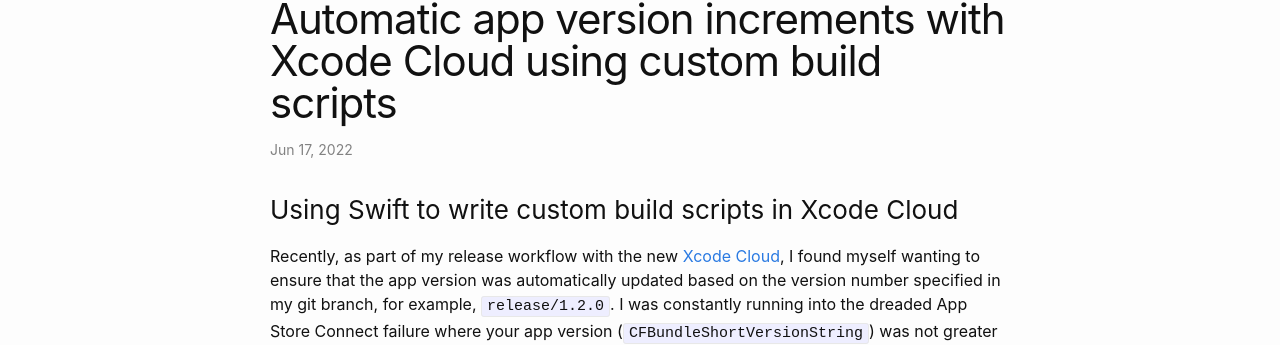
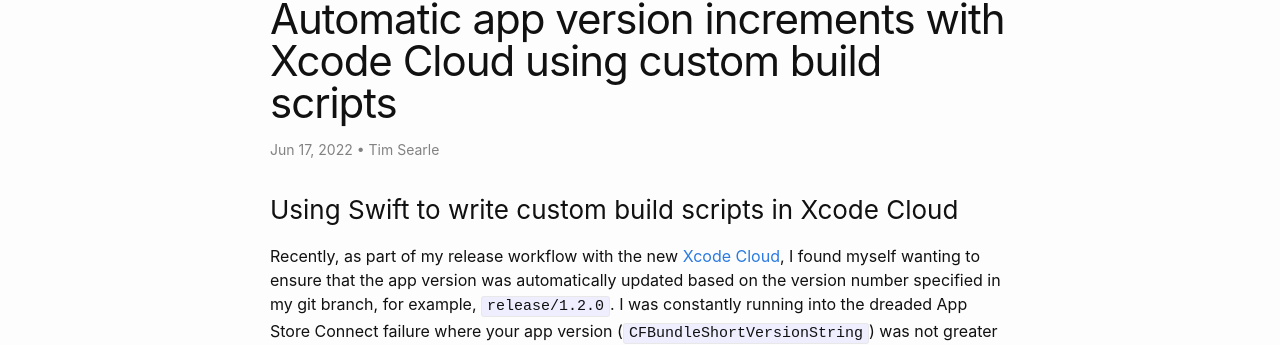
Before and after one commit to timsearle/timsearle.github.io, a Jekyll site: the page built from _posts/2022-06-17-xcode-cloud-app-version.md, in a window 1280 px wide and 900 px high. Shown: the part 98-443 px from the top of the window. Built offline with Jekyll 4.4.1, drawn with Linux system fonts in a browser that asks for light colours.

Commit message:
Add author to all posts

```diff
--- a/_posts/2015-03-11-researchkit.markdown
+++ b/_posts/2015-03-11-researchkit.markdown
@@ -1,5 +1,6 @@
 ---
 layout: post
+author: Tim Searle
 title:  "ResearchKit"
 date:   2015-03-11 22:39:58
 categories:
--- a/_posts/2015-04-04-peer-to-peer.markdown
+++ b/_posts/2015-04-04-peer-to-peer.markdown
@@ -1,5 +1,6 @@
 ---
 layout: post
+author: Tim Searle
 title:  "Peer-to-Peer Networking on Mobile"
 date:   2015-04-04 21:21:00
 categories:
--- a/_posts/2016-10-03-messages.markdown
+++ b/_posts/2016-10-03-messages.markdown
@@ -1,5 +1,6 @@
 ---
 layout: post
+author: Tim Searle
 title:  "iMessage Apps and Stickers"
 date:   2016-10-03 21:24:00
 categories:
--- a/_posts/2022-06-03-swiftui-keyboard.markdown
+++ b/_posts/2022-06-03-swiftui-keyboard.markdown
@@ -1,5 +1,6 @@
 ---
 layout: post
+author: Tim Searle
 title:  "Navigating Text Fields in SwiftUI"
 date:   2022-06-03 00:00:00
 categories:
--- a/_posts/2022-06-17-xcode-cloud-app-version.md
+++ b/_posts/2022-06-17-xcode-cloud-app-version.md
@@ -1,5 +1,6 @@
 ---
 layout: post
+author: Tim Searle
 title:  "Automatic app version increments with Xcode Cloud using custom build scripts"
 date:   2022-06-17 00:00:00
 tags:
```
Also changed, not shown: _posts/2022-06-05-aasa-jekyll.md (+1 -0 lines).
